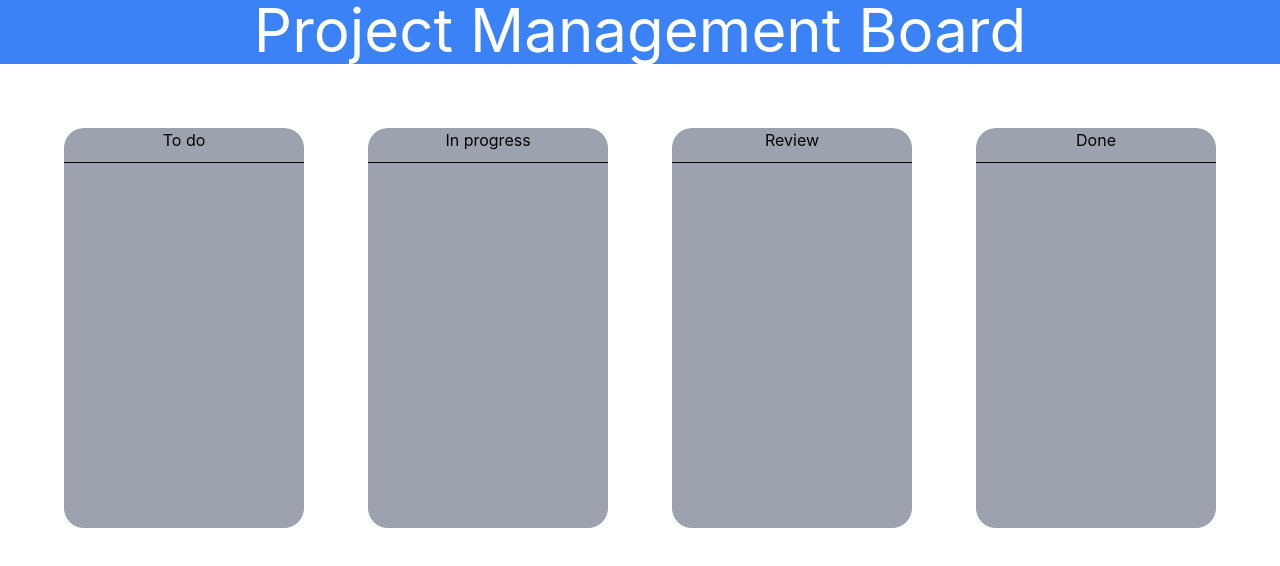
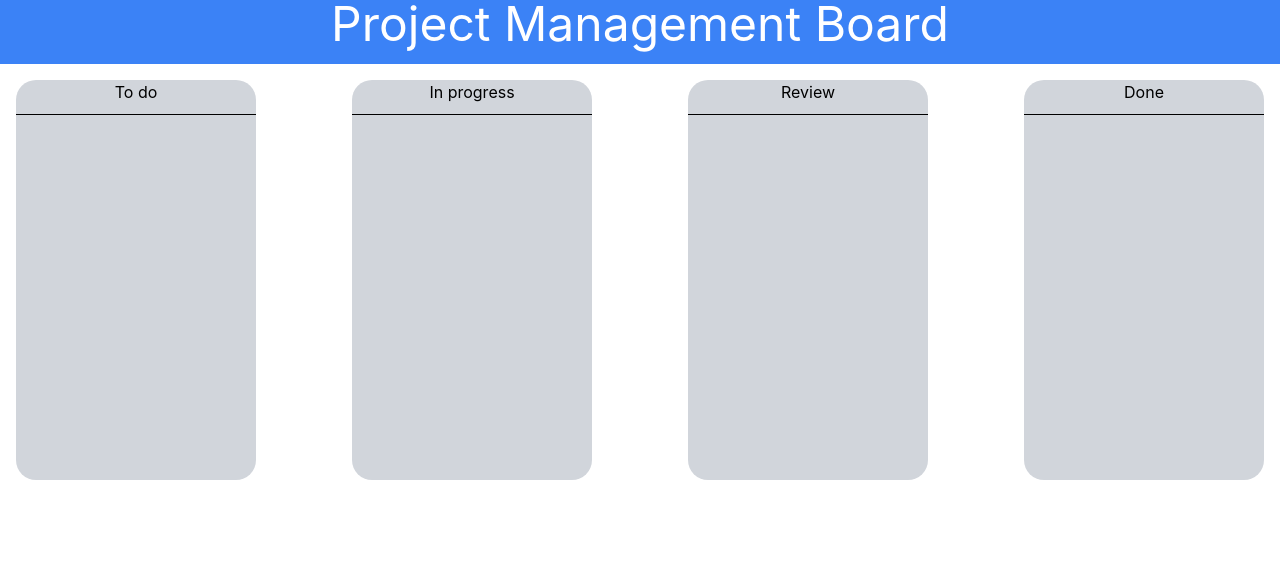
Before and after one commit to Ofori01/project-management-board, a React (Create React App) app: page / in a window 1280 px wide. Shown: the top 566 px of the page. Built offline with nearby package versions, Linux system fonts and the light colour scheme.

Commit message:
Added Lanes and Boards

```diff
--- a/src/App.js
+++ b/src/App.js
@@ -1,4 +1,4 @@
-import logo from './logo.svg';
+import React from 'react';
 import './App.css';
 import Header from './components/Header';
 import Board from './pages/Board'
--- a/src/components/Header.js
+++ b/src/components/Header.js
@@ -3,7 +3,7 @@ import React from 'react'
 const Header = () => {
   return (
     <div className='bg-blue-500 h-full flex flex-col items-center justify-center text-white'>
-      <h1 className='h-16 text-6xl'> Project Management Board </h1>
+      <h1 className='h-16 text-5xl'> Project Management Board </h1>
     </div>
   )
 }
--- a/src/components/Lane.js
+++ b/src/components/Lane.js
@@ -2,7 +2,7 @@ import React from 'react'
 
 const Lane = ({title}) => {
   return (
-    <div className='p-0 bg-gray-400 rounded-[20px] min-h-[50vh] w-[30vh]'>
+    <div className='p-0 bg-gray-300 rounded-[20px] min-h-[50vh] w-[30vh]'>
         <h1 className='w-full pb-[10px] text-center border-b-black border-b'>
             {title}
         </h1>
--- a/src/pages/Board.js
+++ b/src/pages/Board.js
@@ -9,7 +9,7 @@ const Board = () => {
     {id:4, title:'Done'}
   ]
   return (
-    <div className='flex m-[5%] flex-row justify-between '>
+    <div className='flex m-4 flex-row justify-between '>
       {lanes.map(
         ({title,id})=> <Lane key={id} title={title} />
       )}
```
